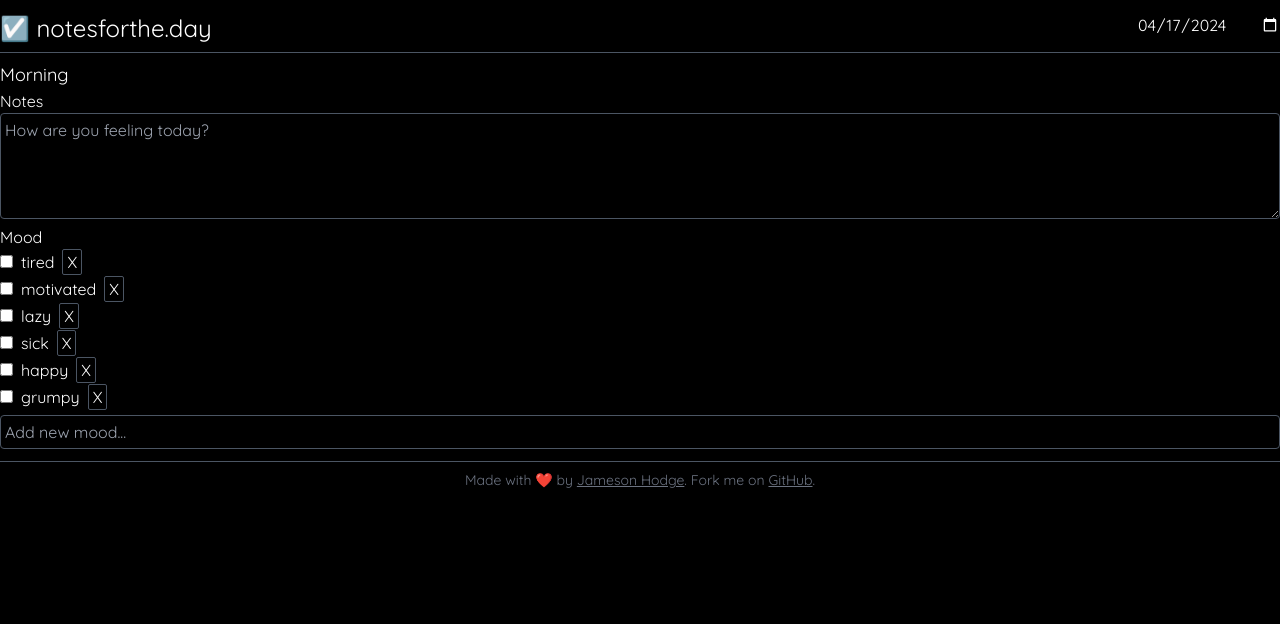
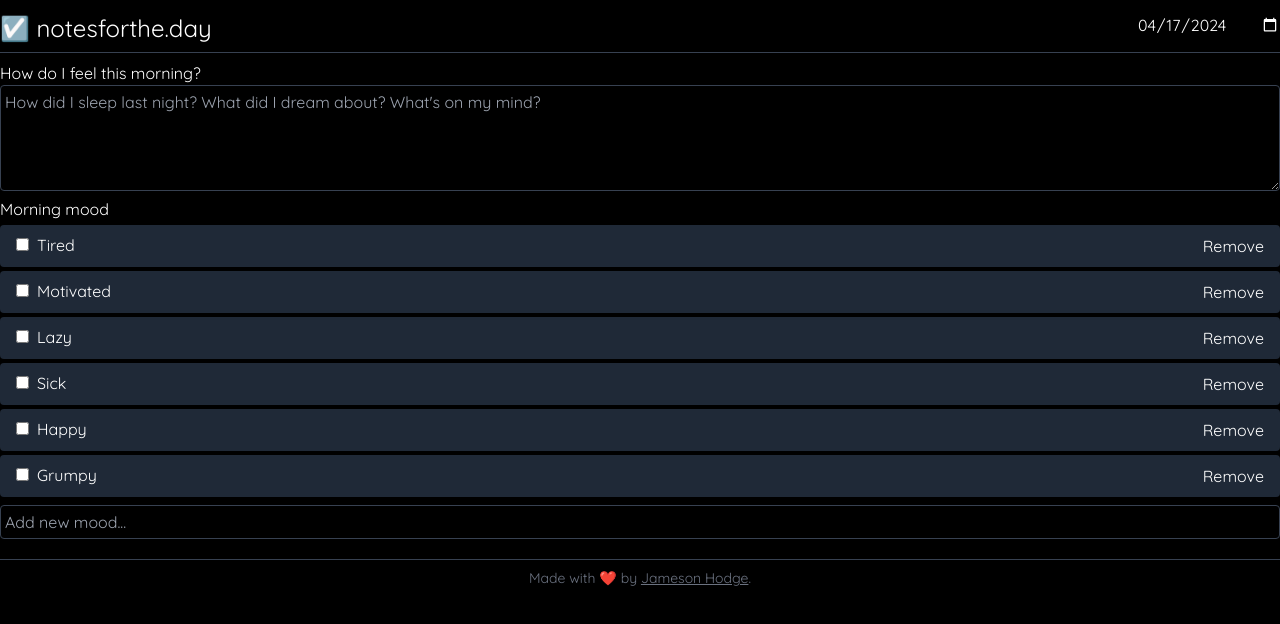
Before and after one commit to jamesondh/notesforthe.day, a React (Vite) app: page / in a window 1280 px wide. Shown: the top 624 px of the page. Built offline with nearby package versions, Linux system fonts and the light colour scheme.

Commit message:
fix initial state when selecting new date, styling improvements

```diff
--- a/src/App.tsx
+++ b/src/App.tsx
@@ -45,10 +45,18 @@ export default function App() {
     setIsLoaded(false);
     const savedData = localStorage.getItem(`dailies-${date}`);
     if (savedData) {
+      // load data associated with the date, if it exists in localStorage
       const data = JSON.parse(savedData);
       setMorningNotes(data.morningNotes);
       setCheckedState(data.checkedState);
       setItems(Object.keys(data.checkedState));
+    } else {
+      // otherwise, reset the state
+      setMorningNotes("");
+      setCheckedState(
+        morningMoods.reduce((acc, mood) => ({ ...acc, [mood]: false }), {}),
+      );
+      setItems(morningMoods);
     }
     setIsLoaded(true);
   }, [date]);
@@ -64,14 +72,13 @@ export default function App() {
     <div className="container mx-auto">
       <Header date={date} setDate={setDate} />
 
-      <h2 className="text-lg">Morning</h2>
-      <p>Notes</p>
+      <p>How do I feel this morning?</p>
       <Textarea
-        placeholder="How are you feeling today?"
+        placeholder="How did I sleep last night? What did I dream about? What's on my mind?"
         value={morningNotes}
         onChange={setMorningNotes}
       />
-      <p>Mood</p>
+      <p>Morning mood</p>
       <Checkboxes
         list={items}
         checkedState={checkedState}
--- a/src/components/checkboxes.tsx
+++ b/src/components/checkboxes.tsx
@@ -14,7 +14,9 @@ export default function Checkboxes({
   return (
     <div>
       {list.map((item) => (
-        <label key={item}>
+        <div className="rounded my-1 py-2 bg-gray-800">
+          <label className="flex justify-between" key={item}>
+            <div className="ml-4">
               <input
                 type="checkbox"
                 checked={checkedState[item]}
@@ -22,14 +24,12 @@ export default function Checkboxes({
                 className="mr-2 mb-2"
               />
               {item}
-          <button
-            className="ml-2 btn border border-gray-600 rounded-sm px-1"
-            onClick={() => onRemove(item)}
-          >
-            X
+            </div>
+            <button className="mr-4 btn" onClick={() => onRemove(item)}>
+              Remove
             </button>
-          <br />
           </label>
+        </div>
       ))}
     </div>
   );
--- a/src/components/footer.tsx
+++ b/src/components/footer.tsx
@@ -2,7 +2,7 @@ import Hr from "./hr";
 
 export default function Footer() {
   return (
-    <>
+    <div className="mt-4">
       <Hr />
       <footer className="text-center text-sm text-gray-500">
         <p>
@@ -15,18 +15,9 @@ export default function Footer() {
           >
             Jameson Hodge
           </a>
-          . Fork me on{" "}
-          <a
-            href="https://github.com/jamesondh/notesforthe.day"
-            className="underline"
-            target="_blank"
-            rel="noreferrer"
-          >
-            GitHub
-          </a>
           .
         </p>
       </footer>
-    </>
+    </div>
   );
 }
--- a/src/components/hr.tsx
+++ b/src/components/hr.tsx
@@ -1,3 +1,3 @@
 export default function Hr() {
-  return <hr className="my-2 border-gray-600" />;
+  return <hr className="my-2 border-gray-700" />;
 }
--- a/src/components/input-text.tsx
+++ b/src/components/input-text.tsx
@@ -8,7 +8,7 @@ export default function InputText({ placeholder, onKeyPress }: InputTextProps) {
     <input
       type="text"
       placeholder={placeholder}
-      className="text-white bg-black border p-1 my-1 w-full rounded border-gray-600"
+      className="text-white bg-black border p-1 my-1 w-full rounded border-gray-700"
       onKeyPress={(e) => {
         if (e.key === "Enter") onKeyPress((e.target as HTMLInputElement).value);
       }}
--- a/src/components/textarea.tsx
+++ b/src/components/textarea.tsx
@@ -11,7 +11,7 @@ export default function Textarea({
 }: TextareaProps) {
   return (
     <textarea
-      className="text-white bg-black border p-1 w-full rounded border-gray-600"
+      className="text-white bg-black border p-1 w-full rounded border-gray-700"
       placeholder={placeholder}
       value={value}
       onChange={(e) => onChange(e.target.value)}
--- a/src/constants.ts
+++ b/src/constants.ts
@@ -1,8 +1,8 @@
 export const morningMoods: string[] = [
-  "tired",
-  "motivated",
-  "lazy",
-  "sick",
-  "happy",
-  "grumpy",
+  "Tired",
+  "Motivated",
+  "Lazy",
+  "Sick",
+  "Happy",
+  "Grumpy",
 ];
```
Lines whose indentation alone changed are shown as unchanged.
